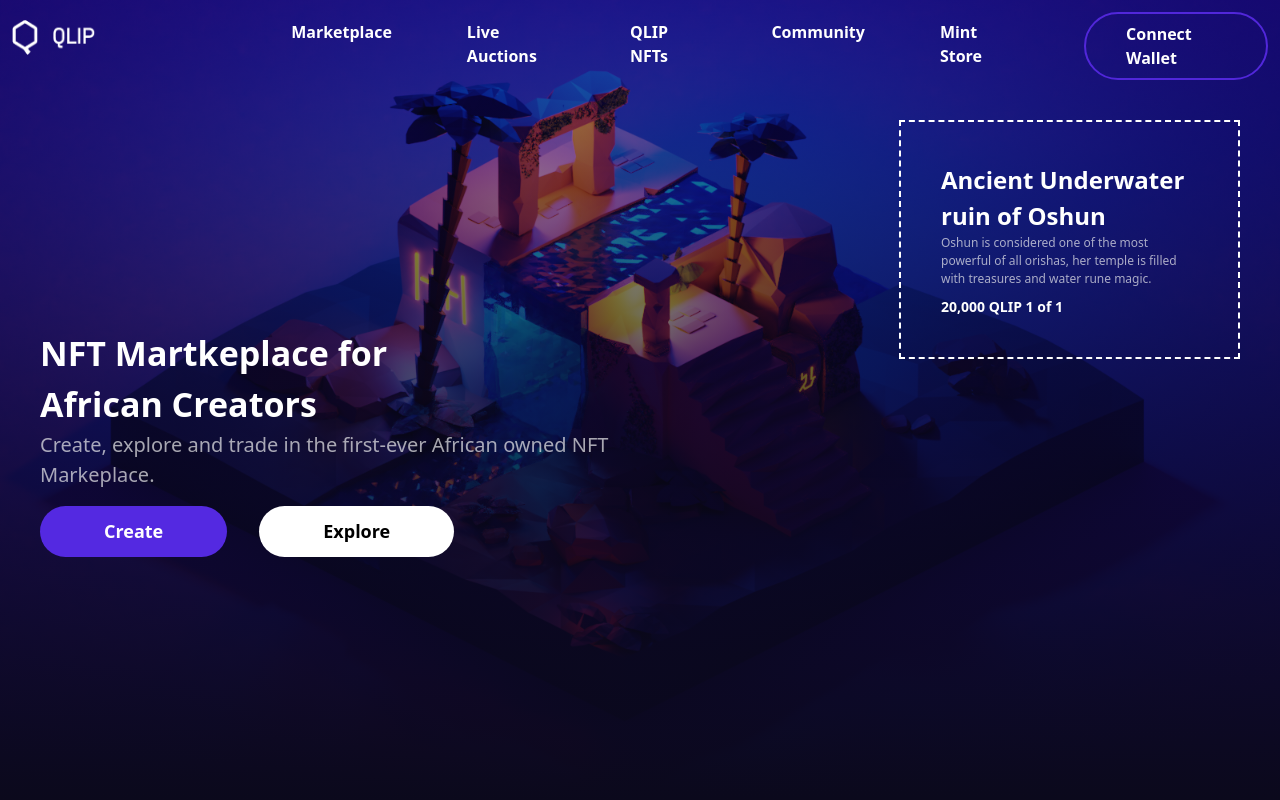
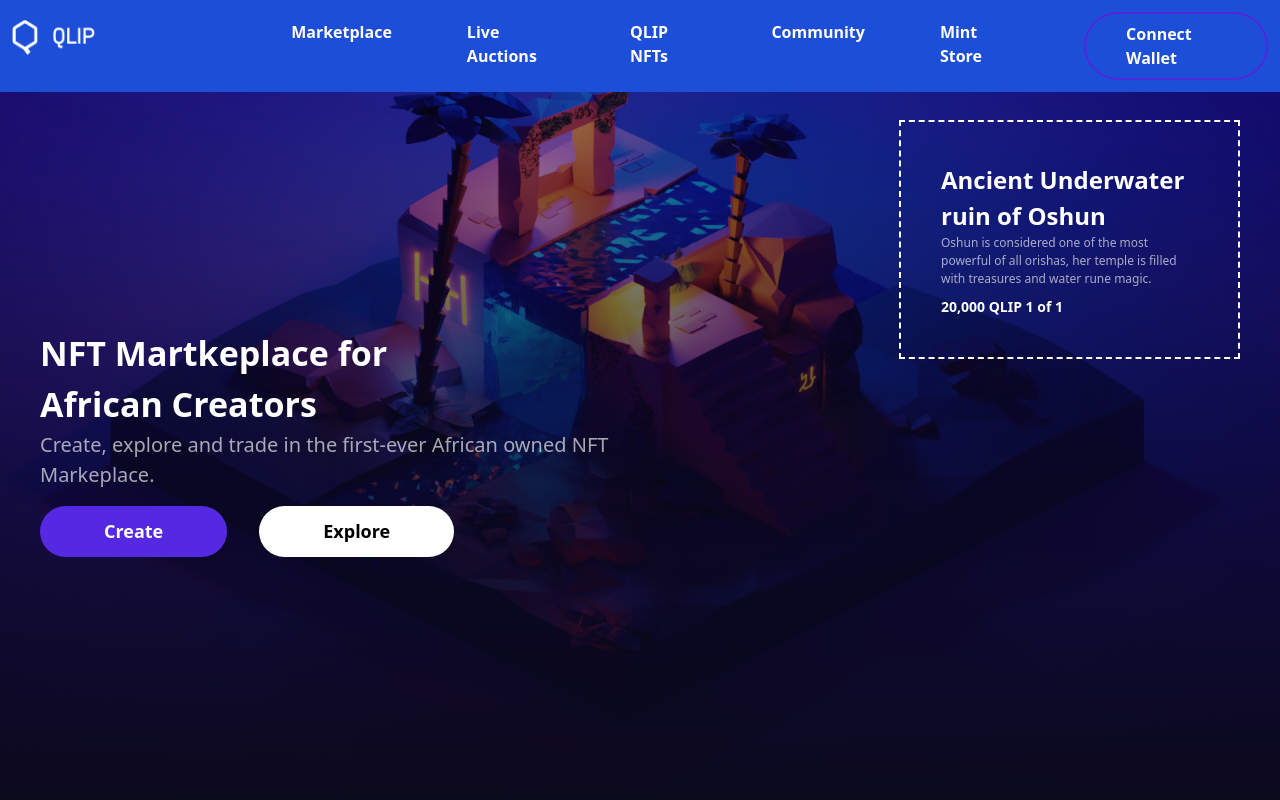
Before and after one commit to CryptoSmartNow/qlip-marketplace-v1, a Next.js app: page / in a window 1280 px wide. Shown: the top 800 px of the page. Built offline with nearby package versions, Linux system fonts and the light colour scheme.

Commit message:
Added bg-color

```diff
--- a/src/components/Header.tsx
+++ b/src/components/Header.tsx
@@ -1,8 +1,20 @@
 import Link from 'next/link'
 import ConnectWallet from './ConnectWallet'
+import React, { useState } from "react";
 function Header() {
+
+  const [bgColor, setBgColor] = useState(true);
+
+  const changeToBlack = (e:any) => {
+    setBgColor(!bgColor);
+  };
+
   return (
-    <header className='header'>
+    <header className={`${
+            bgColor ? 'bg-blue-700' : 'bg-black-300'} header}`}
+     onScroll = {changeToBlack}>
+
+
       <div className='pt-2'>
         <Link href="/"><img src="/img/logo.png" alt="Qlip logo" /></Link>
       </div>
--- a/src/layout/BaseLayout.tsx
+++ b/src/layout/BaseLayout.tsx
@@ -19,7 +19,6 @@
         <MobileNav/>
       </div>
      <main>{children}</main>
-     <div><NFTCaption/></div>
       <Footer/>
     </>
   )
--- a/src/pages/index.tsx
+++ b/src/pages/index.tsx
@@ -1,6 +1,6 @@
-
+import Head from 'next/head'
 import Hero from '@/components/Hero'
-import Head from 'next/head'
+import NFTCaption from '@/components/NFTCaption'
 
 export default function Home() {
   return (
@@ -11,8 +11,8 @@
         <meta name="viewport" content="width=device-width, initial-scale=1" />
         <link rel="icon" href="/img/favico.png" />
       </Head>
-
-        <Hero />
+      <Hero />
+      <NFTCaption/>
       </>
       )
 }
```
